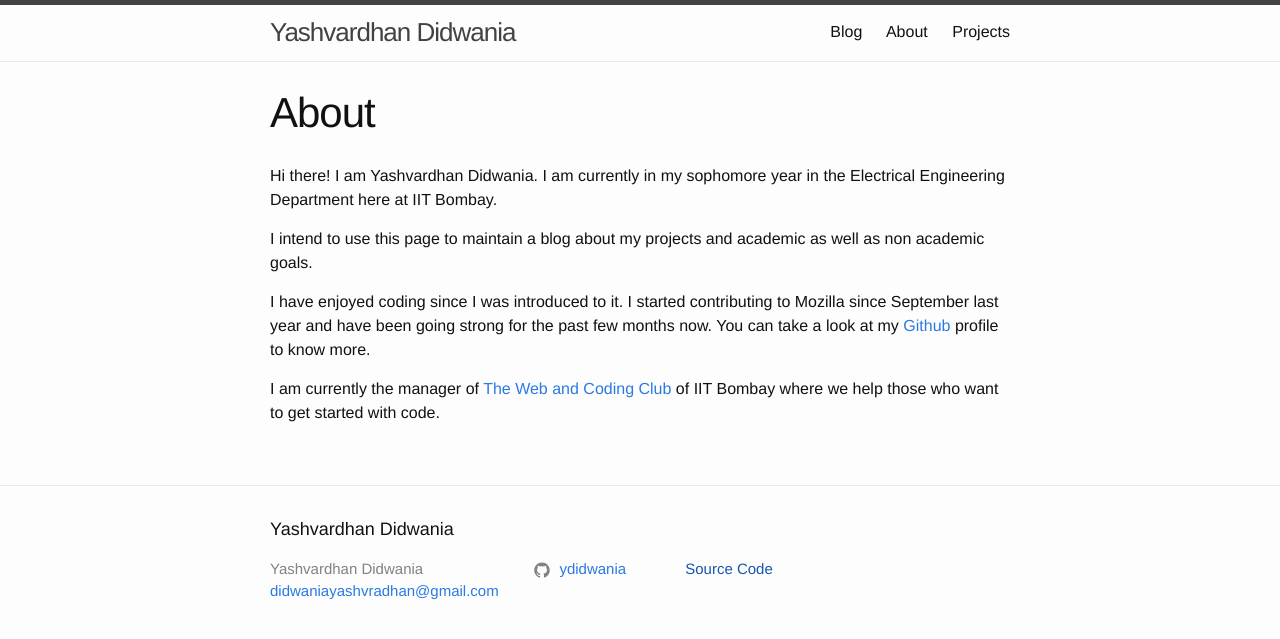
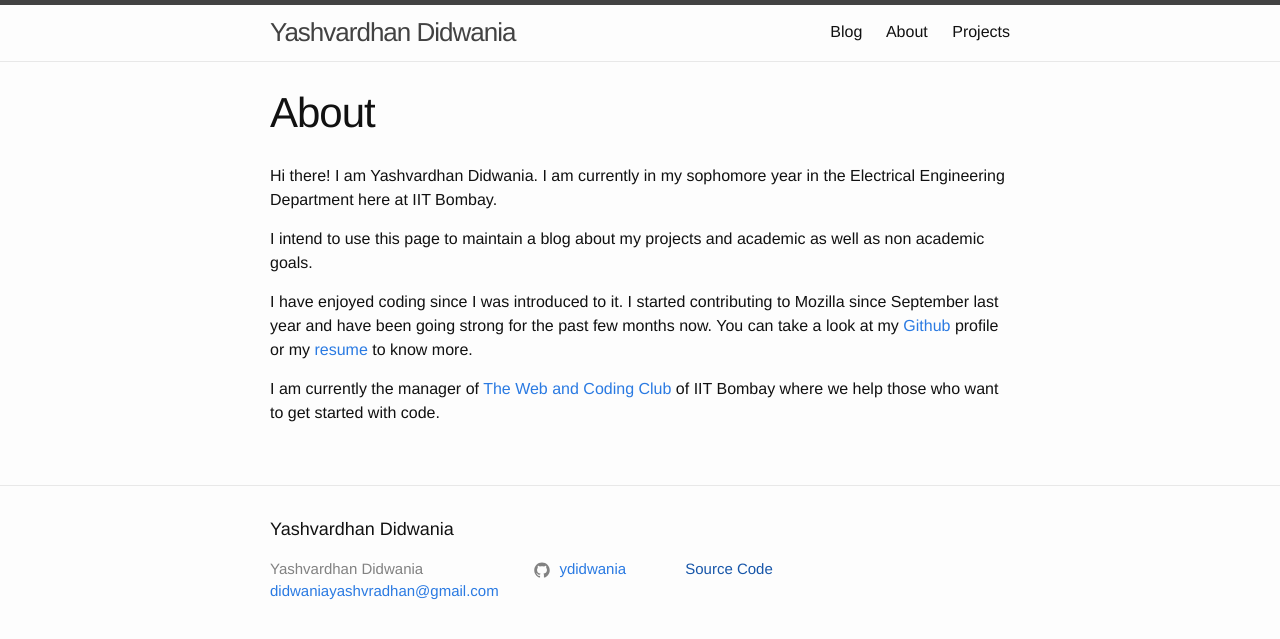
Before and after one commit to ydidwania/ydidwania.github.io, a Jekyll site: the page built from index.md, in a window 1280 px wide. Shown: the top 639 px of the page. Built offline with Jekyll 4.4.1, drawn with Linux system fonts in a browser that asks for light colours.

Commit message:
add resume

```diff
--- a/index.md
+++ b/index.md
@@ -8,10 +8,11 @@
 I intend to use this page to maintain a blog about
 my projects and academic as well as non academic goals.
 
-I have enjoyed coding since I was introduced to it. I started contributing to Mozilla since September last year and have been going strong for the past few months now. You can take a look at my [Github][github] profile to know more.
+I have enjoyed coding since I was introduced to it. I started contributing to Mozilla since September last year and have been going strong for the past few months now. You can take a look at my [Github][github] profile or my [resume][resume] to know more.
 
 I am currently the manager of [The Web and Coding Club][WnCC] of IIT Bombay where we help those who want to get started with code.
 
 [projects]: /projects
 [WnCC]: http://wncc-iitb.org
 [github]: http://github.com/ydidwania
+[resume]: {{site.url}}/assets/resume.pdf
```
Also changed, not shown: 2 other files.
